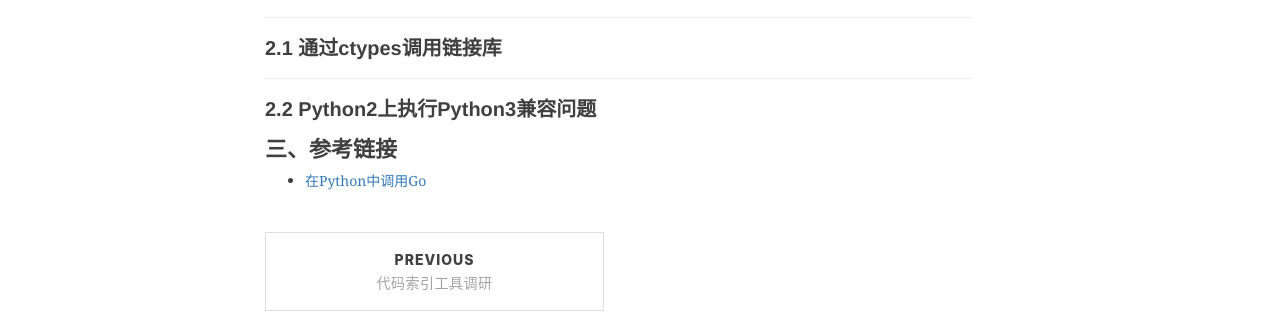
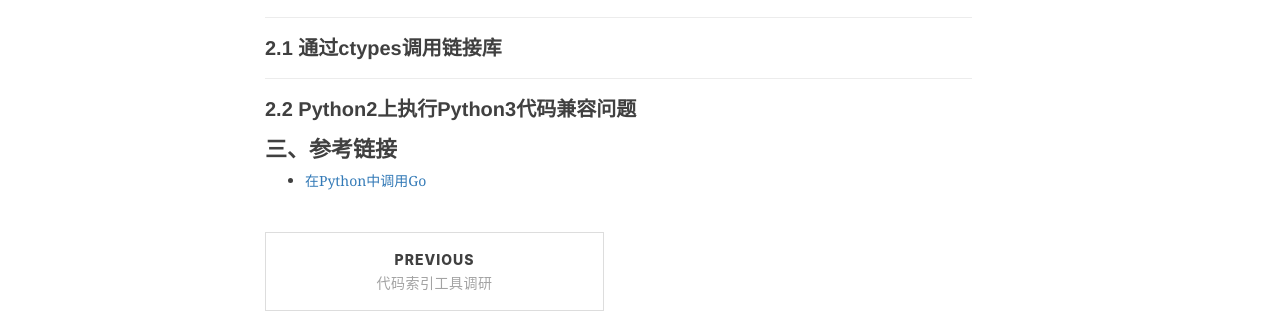
Before and after one commit to shihai1991/shihai1991.github.io, a Jekyll site: the page built from _posts/2023-02-10-python调用c.md, in a window 1280 px wide. Shown: the part 774-1087 px from the top of the page. Built offline with Jekyll 4.4.1, drawn with Linux system fonts in a browser that asks for light colours; nearby versions of some CDN libraries; comment, search, counter and statistics services are not loaded; some of the changed text lies outside the part shown.

Commit message:
Update 2023-02-10-python调用c.md

```diff
--- a/_posts/2023-02-10-python调用c.md
+++ b/_posts/2023-02-10-python调用c.md
@@ -18,7 +18,7 @@
 
 # 二、Python语言调用链接库
 ## 2.1 通过ctypes调用链接库
-## 2.2 Python2上执行Python3兼容问题
+## 2.2 Python2上执行Python3代码兼容问题
 
 # 三、参考链接
 - [在Python中调用Go](https://zhuanlan.zhihu.com/p/518374146)
```
